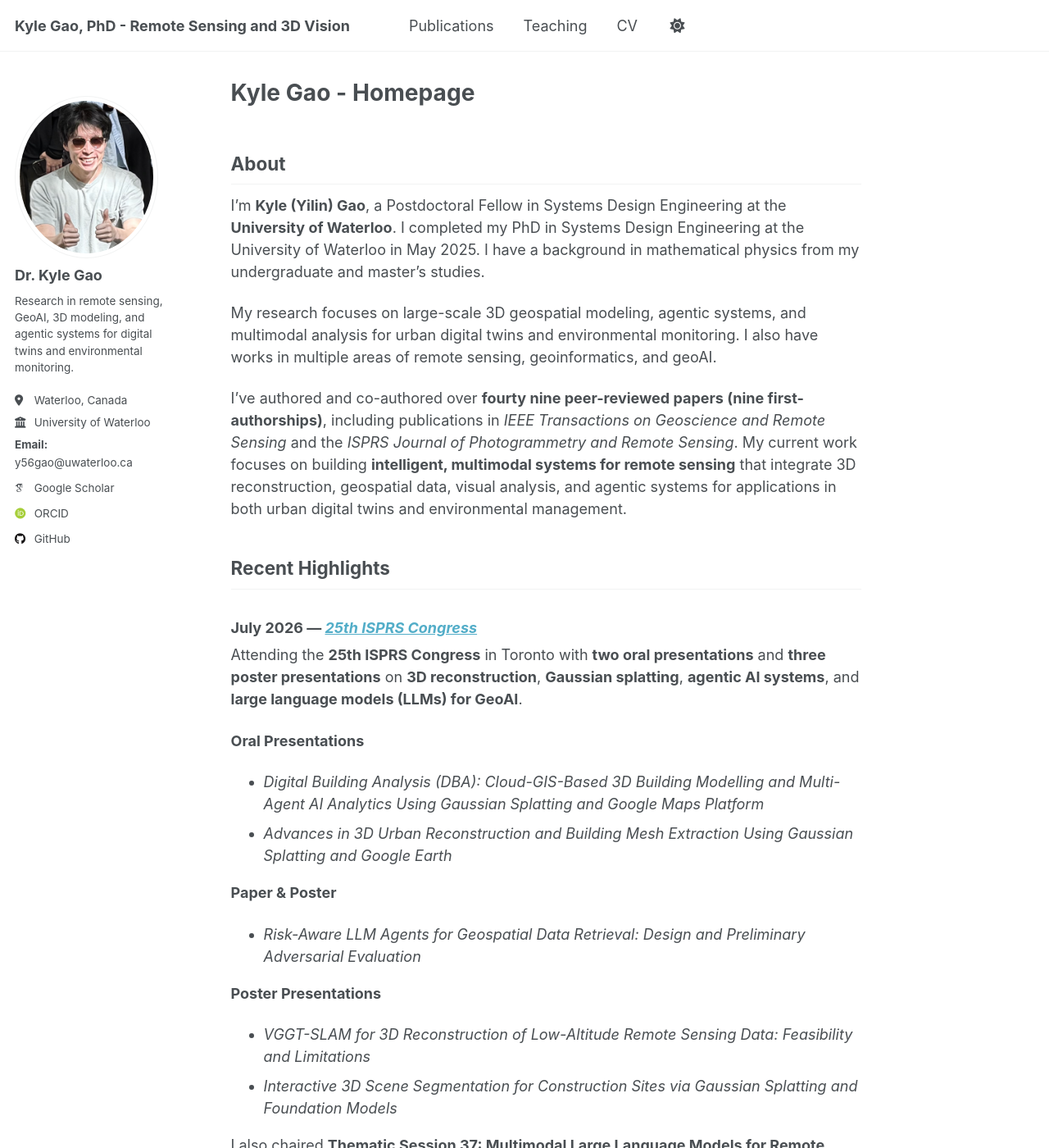
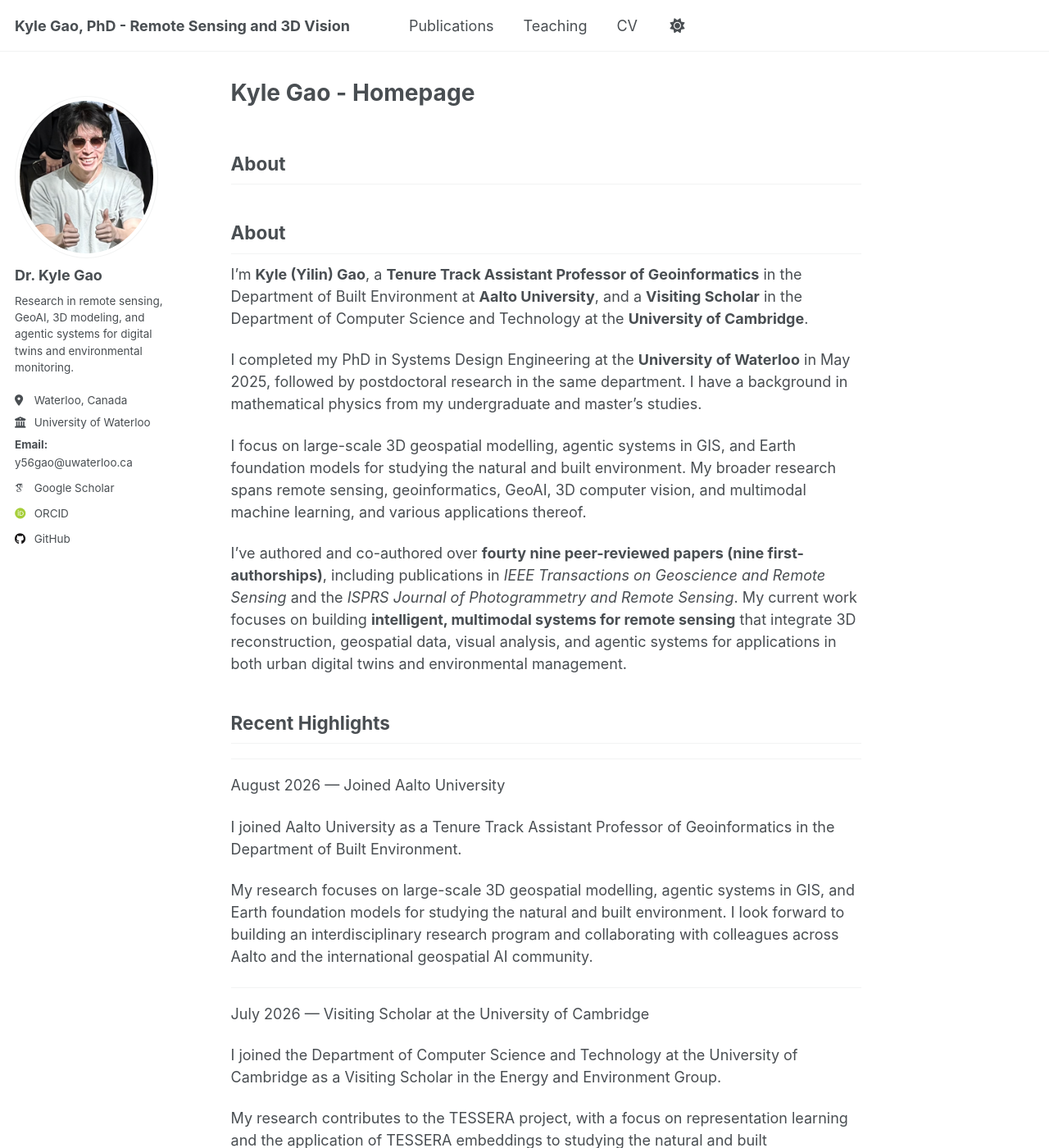
Before and after one commit to kyle-gao/kyle-gao.github.io, a Jekyll site: the page built from _pages/about.md, in a window 1280 px wide and 1400 px high. Shown: the whole window at 82% size. Built offline with Jekyll 4.4.1, drawn with Linux system fonts in a browser that asks for light colours; some web fonts are replaced; a script that is not in the unit is left out; some of the changed text lies outside the part shown.

Commit message:
Revise About section with updated biography and highlights
Updated personal and research information, including new positions and research focus areas. Added recent highlights of professional activities and contributions.

```diff
--- a/_pages/about.md
+++ b/_pages/about.md
@@ -8,14 +8,35 @@ redirect_from:
 ---
 ## About
 
-I’m **Kyle (Yilin) Gao**, a Postdoctoral Fellow in Systems Design Engineering at the **University of Waterloo**. I completed my PhD in Systems Design Engineering at the University of Waterloo in May 2025. I have a background in mathematical physics from my undergraduate and master’s studies.
+## About
 
-My research focuses on large-scale 3D geospatial modeling, agentic systems, and multimodal analysis for urban digital twins and environmental monitoring. I also have works in multiple areas of remote sensing, geoinformatics, and geoAI.
+I’m **Kyle (Yilin) Gao**, a **Tenure Track Assistant Professor of Geoinformatics** in the Department of Built Environment at **Aalto University**, and a **Visiting Scholar** in the Department of Computer Science and Technology at the **University of Cambridge**.
+
+I completed my PhD in Systems Design Engineering at the **University of Waterloo** in May 2025, followed by postdoctoral research in the same department. I have a background in mathematical physics from my undergraduate and master's studies.
+
+I focus on large-scale 3D geospatial modelling, agentic systems in GIS, and Earth foundation models for studying the natural and built environment. My broader research spans remote sensing, geoinformatics, GeoAI, 3D computer vision, and multimodal machine learning, and various applications thereof.
 
 I’ve authored and co-authored over **fourty nine peer-reviewed papers (nine first-authorships)**, including publications in *IEEE Transactions on Geoscience and Remote Sensing* and the *ISPRS Journal of Photogrammetry and Remote Sensing*.
 My current work focuses on building **intelligent, multimodal systems for remote sensing** that integrate 3D reconstruction, geospatial data, visual analysis, and agentic systems for applications in both urban digital twins and environmental management.
 
 ## Recent Highlights
+
+---
+
+August 2026 — Joined Aalto University
+
+I joined Aalto University as a Tenure Track Assistant Professor of Geoinformatics in the Department of Built Environment.
+
+My research focuses on large-scale 3D geospatial modelling, agentic systems in GIS, and Earth foundation models for studying the natural and built environment. I look forward to building an interdisciplinary research program and collaborating with colleagues across Aalto and the international geospatial AI community.
+
+---
+
+July 2026 — Visiting Scholar at the University of Cambridge
+
+I joined the Department of Computer Science and Technology at the University of Cambridge as a Visiting Scholar in the Energy and Environment Group.
+
+My research contributes to the TESSERA project, with a focus on representation learning and the application of TESSERA embeddings to studying the natural and built environment. This appointment also supports new international collaborations in GeoAI, Earth foundation models, and environmental monitoring.
+
 ### July 2026 — *[25th ISPRS Congress](https://isprs2026.com/)*
 
 Attending the **25th ISPRS Congress** in Toronto with **two oral presentations** and **three poster presentations** on **3D reconstruction**, **Gaussian splatting**, **agentic AI systems**, and **large language models (LLMs) for GeoAI**.
```
